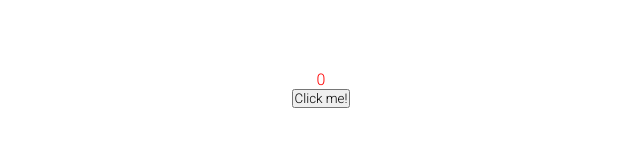
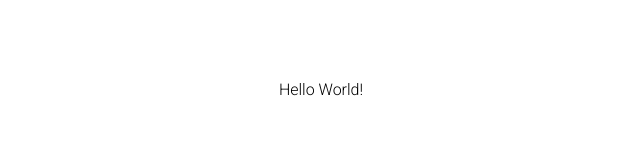
Before and after one commit to NedzadDonlagic04/vuejs-threejs-practice, a Vue app: page / in a window 1280 px wide. Shown: the part 311-458 px from the top of the page, without its empty margins (319-959 px from the left). Built offline with nearby package versions, Linux system fonts and the light colour scheme.

Commit message:
Added App component boilerplate

```diff
--- a/src/App.vue
+++ b/src/App.vue
@@ -1,16 +1,11 @@
 <script setup>
-import { ref } from 'vue';
 
-const count = ref(0);
 </script>
 
 <template>
-    <p>{{count}}</p>
-    <button @click="count++">Click me!</button>
+    <p>Hello World!</p>
 </template>
 
 <style scoped>
-    p {
-        color: red;
-    }
+
 </style>
```
